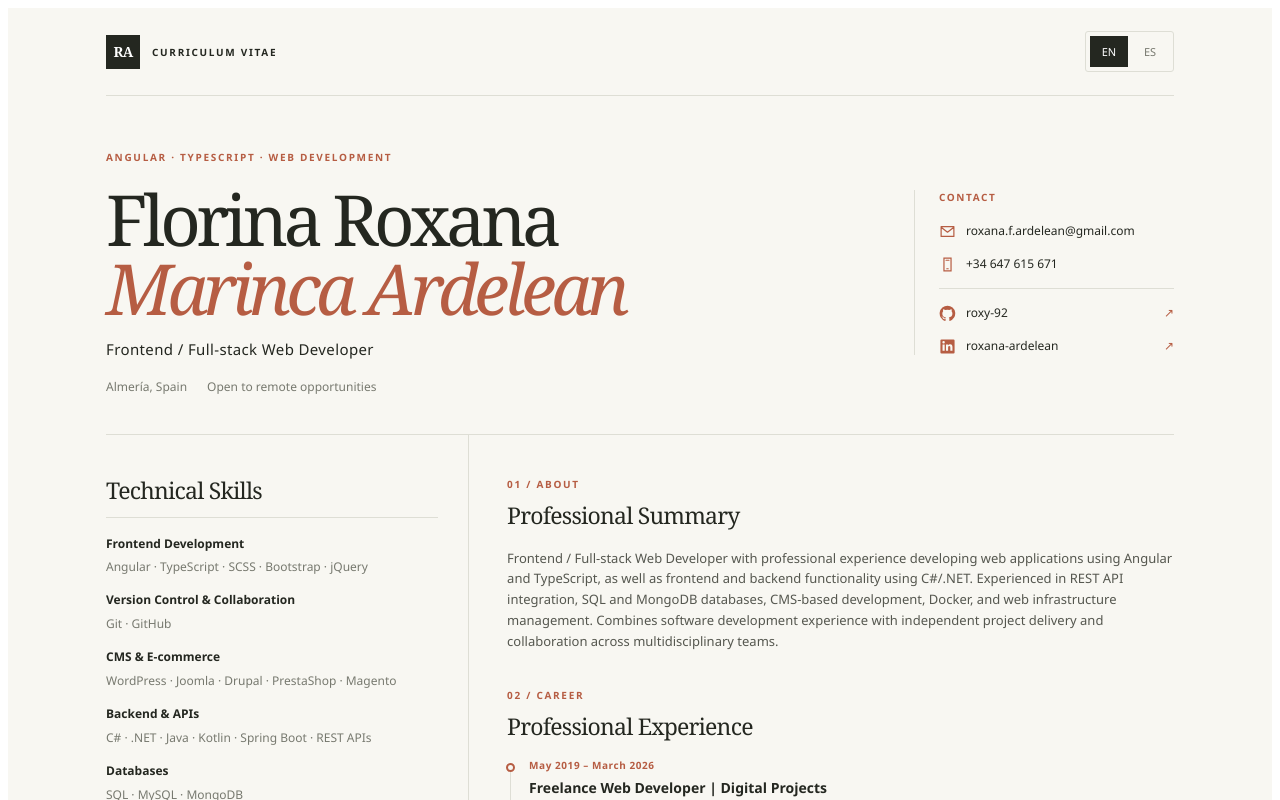
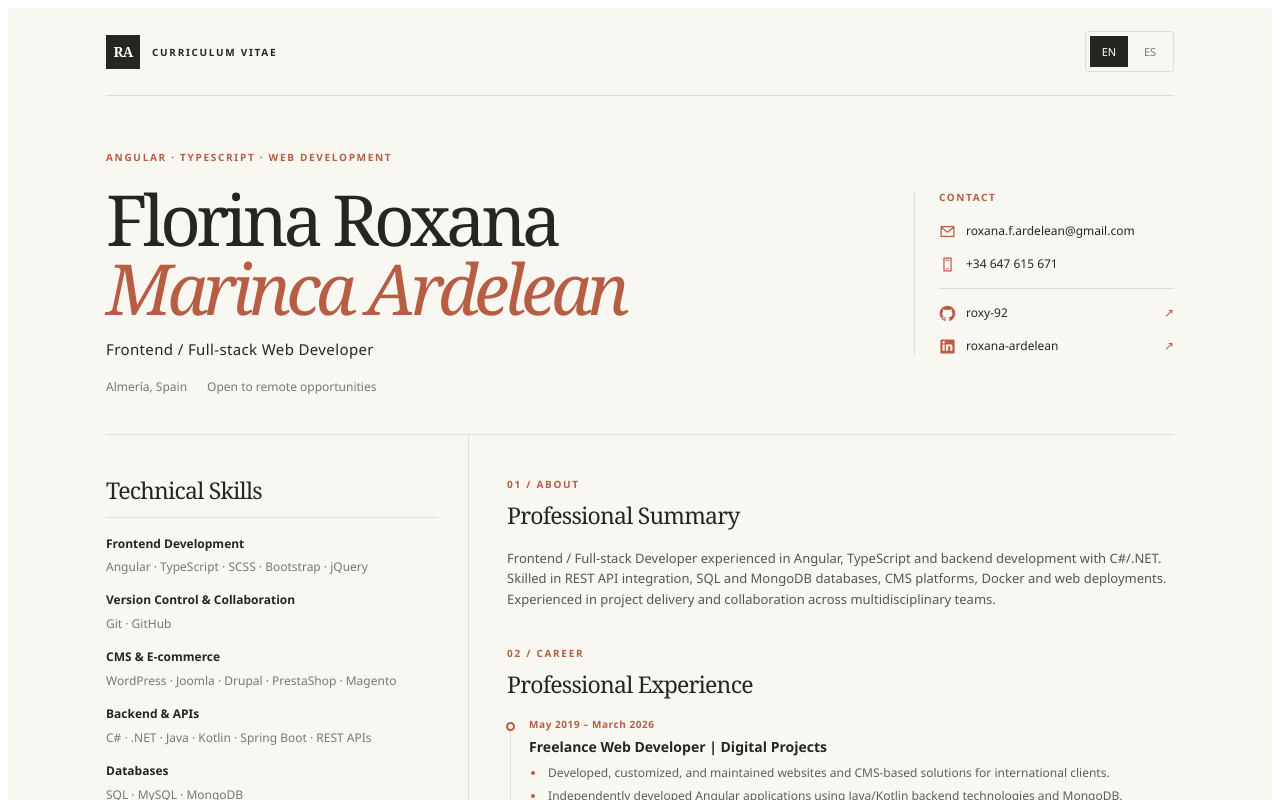
Before and after one commit to roxy-92/frontend-cv, an Angular app: page / in a window 1280 px wide. Shown: the top 800 px of the page. Built offline with nearby package versions, Linux system fonts and the light colour scheme.

Commit message:
Update CV to Frontend and Full-stack Developer

```diff
--- a/src/app/app.ts
+++ b/src/app/app.ts
@@ -19,7 +19,7 @@ export class App {
       contact: 'Contact',
       profile: 'Professional Summary',
       profileText:
-        'Frontend / Full-stack Web Developer with professional experience developing web applications using Angular and TypeScript, as well as frontend and backend functionality using C#/.NET. Experienced in REST API integration, SQL and MongoDB databases, CMS-based development, Docker, and web infrastructure management. Combines software development experience with independent project delivery and collaboration across multidisciplinary teams.',
+        'Frontend / Full-stack Developer experienced in Angular, TypeScript and backend development with C#/.NET. Skilled in REST API integration, SQL and MongoDB databases, CMS platforms, Docker and web deployments. Experienced in project delivery and collaboration across multidisciplinary teams.',
       skills: 'Technical Skills',
       experience: 'Professional Experience',
       education: 'Education',
@@ -151,7 +151,7 @@ export class App {
       contact: 'Contacto',
       profile: 'Perfil profesional',
       profileText:
-        'Desarrolladora web Frontend / Full-stack con experiencia profesional en el desarrollo de aplicaciones utilizando Angular y TypeScript, así como en funcionalidades frontend y backend con C#/.NET. Experiencia en integración de APIs REST, bases de datos SQL y MongoDB, desarrollo con CMS, Docker y gestión de infraestructura web. Combina experiencia en desarrollo de software con gestión de proyectos independientes y colaboración con equipos multidisciplinares.',
+        'Desarrolladora Frontend / Full-stack con experiencia en Angular, TypeScript y desarrollo backend con C#/.NET. Experiencia en integración de APIs REST, bases de datos SQL y MongoDB, CMS, Docker y despliegues web. También cuenta con experiencia en gestión de proyectos y colaboración con equipos multidisciplinares.',
       skills: 'Competencias técnicas',
       experience: 'Experiencia profesional',
       education: 'Formación académica',
```
